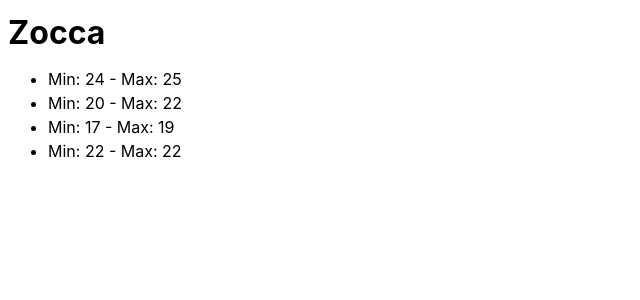
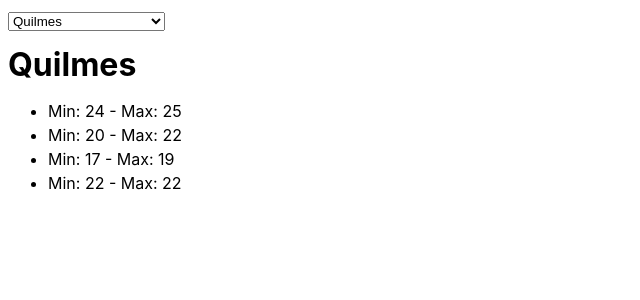
Before and after one commit to alexisarte/weather-app, a React (Vite) app: page / in a window 1280 px wide. Shown: the top 300 px of the page, without its empty margins (0-640 px from the left). Built offline with nearby package versions, Linux system fonts and the light colour scheme.

Commit message:
Add Select of cities

```diff
--- a/src/App.tsx
+++ b/src/App.tsx
@@ -1,16 +1,34 @@
+import type { City } from './types';
 import React, { useEffect, useState } from 'react';
-import api, { Weather } from './api';
+import api, {type Weather } from './api';
+
+const CITIES = [
+  { id: 'quilmes', name: 'Quilmes', lat: -34.72, lon: -58.27 },
+  { id: 'buenos-aires', name: 'Buenos Aires', lat: -34.61, lon: -58.37 },
+  { id: 'cordoba', name: 'Córdoba', lat: -31.42, lon: -64.19 },
+  { id: 'mendoza', name: 'Mendoza', lat: -32.89, lon: -68.83 },
+  { id: 'rosario', name: 'Rosario', lat: -32.95, lon: -60.67 },
+];
 
 function App() {
   const [status, setStatus] = useState<'pending' | 'success'>('pending');
   const [weather, setWeather] = useState<Weather | null>(null);
+  const [city, setCity] = useState<City>(CITIES[0]);
+
+  const handleChangeCity = (event: React.ChangeEvent<HTMLSelectElement>) => {
+    const cityId = event.target.value;
+    const city
+      = CITIES.find((city) => city.id === cityId)
+      || CITIES[0];
+    setCity(city);
+  };
 
   useEffect(() => {
-    api.weather.fetch(0, 0).then((whater) => {
+    api.weather.fetch(city).then((whater) => {
       setWeather(whater);
       setStatus('success');
     });
-  }, []);
+  }, [city]);
 
   if (status === 'pending') {
     return <div>Cargando...</div>;
@@ -22,6 +40,14 @@
 
   return (
     <main>
+      <select value={city?.id} onChange={handleChangeCity}>
+        <option value="">Seleccione una ciudad</option>
+        {CITIES.map((city) => (
+          <option key={city.id} value={city.id}>
+            {city.name}
+          </option>
+        ))}
+      </select>
       <h1>{weather.city.name}</h1>
       <ul>
         {weather.forecast.map((forecast, index) => (
--- a/src/api.ts
+++ b/src/api.ts
@@ -1,3 +1,5 @@
+import type { City } from './types';
+
 type RawWeather = {
   cod: string;
   message: number;
@@ -56,7 +58,7 @@
 
 export type Weather = {
   city: {
-    id: number;
+    id: string;
     name: string;
   };
   forecast: Array<{
@@ -67,7 +69,7 @@
 
 const api = {
   weather: {
-    fetch: async (lat: number, lon: number): Promise<Weather> => {
+    fetch: async (city: City): Promise<Weather> => {
       const response: RawWeather = {
         cod: '200',
         message: 0,
@@ -243,8 +245,8 @@
       };
       return {
         city: {
-          id: response.city.id,
-          name: response.city.name,
+          id: city.id,
+          name: city.name,
         },
         forecast: response.list.map((item) => ({
           min: Math.round(item.main.temp_min - 273.15),
--- /dev/null
+++ b/src/types.ts
@@ -0,0 +1,6 @@
+export type City = {
+  id: string;
+  name: string;
+  lat: number;
+  lon: number;
+};
```
